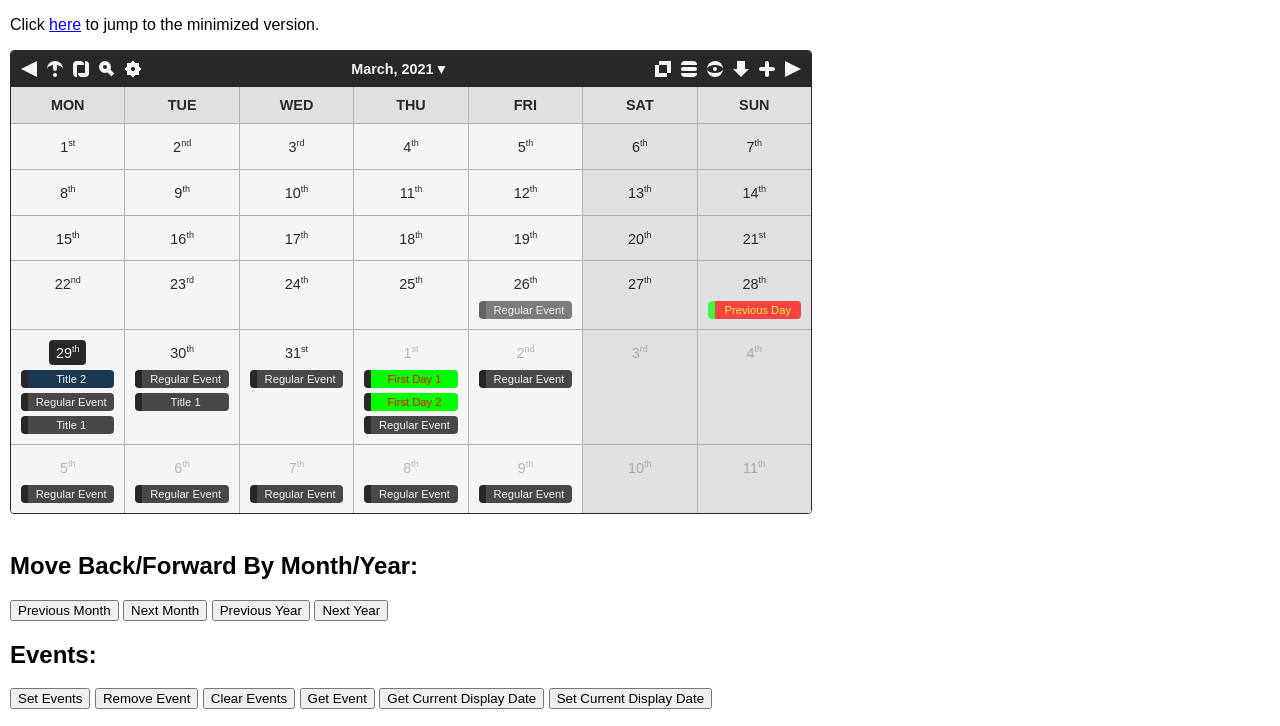
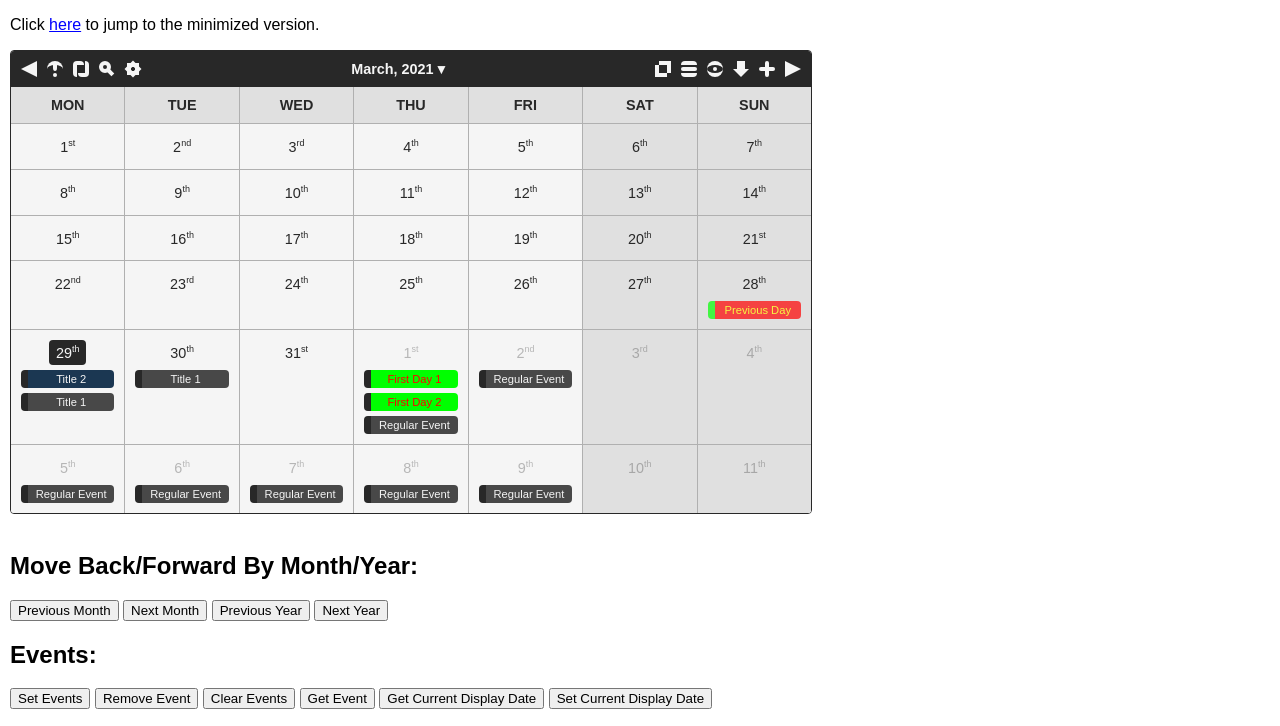
Before and after one commit to williamtroup/Calendar.js, a plain HTML site: page calendarjs.html in a window 1280 px wide. Shown: the part 68-794 px from the top of the page. Drawn offline with Linux system fonts and the light colour scheme.

Commit message:
Test files back to normal.

```diff
--- a/calendarjs.html
+++ b/calendarjs.html
@@ -133,9 +133,9 @@
             lastDayInNextMonth.setDate( lastDayInNextMonth.getDate() + daysInMonth( lastDayInNextMonth.getFullYear(), lastDayInNextMonth.getMonth() ) - 1 );
 
             today.setHours( 21, 59, 0, 0 );
-            today.setDate( today.getDate() - 3 );
+            today.setDate( today.getDate() + 3 );
             today3HoursAhead.setHours( 23, 59, 0, 0 );
-            today3HoursAhead.setDate( today3HoursAhead.getDate() - 3 );
+            today3HoursAhead.setDate( today3HoursAhead.getDate() + 3 );
 
             return [
                 {
```
Also changed, not shown: calendarjs.min.html (+2 -2 lines).
